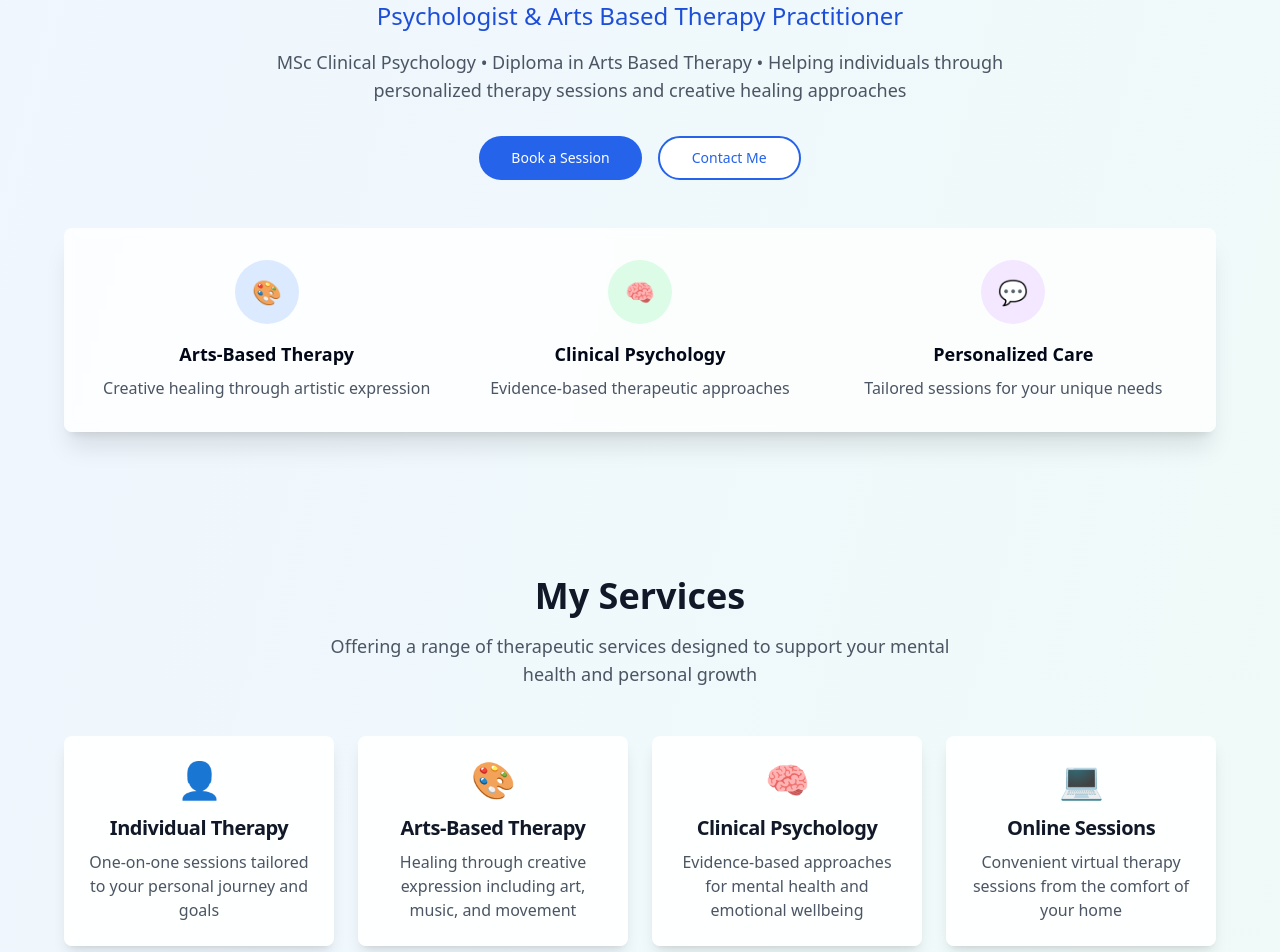
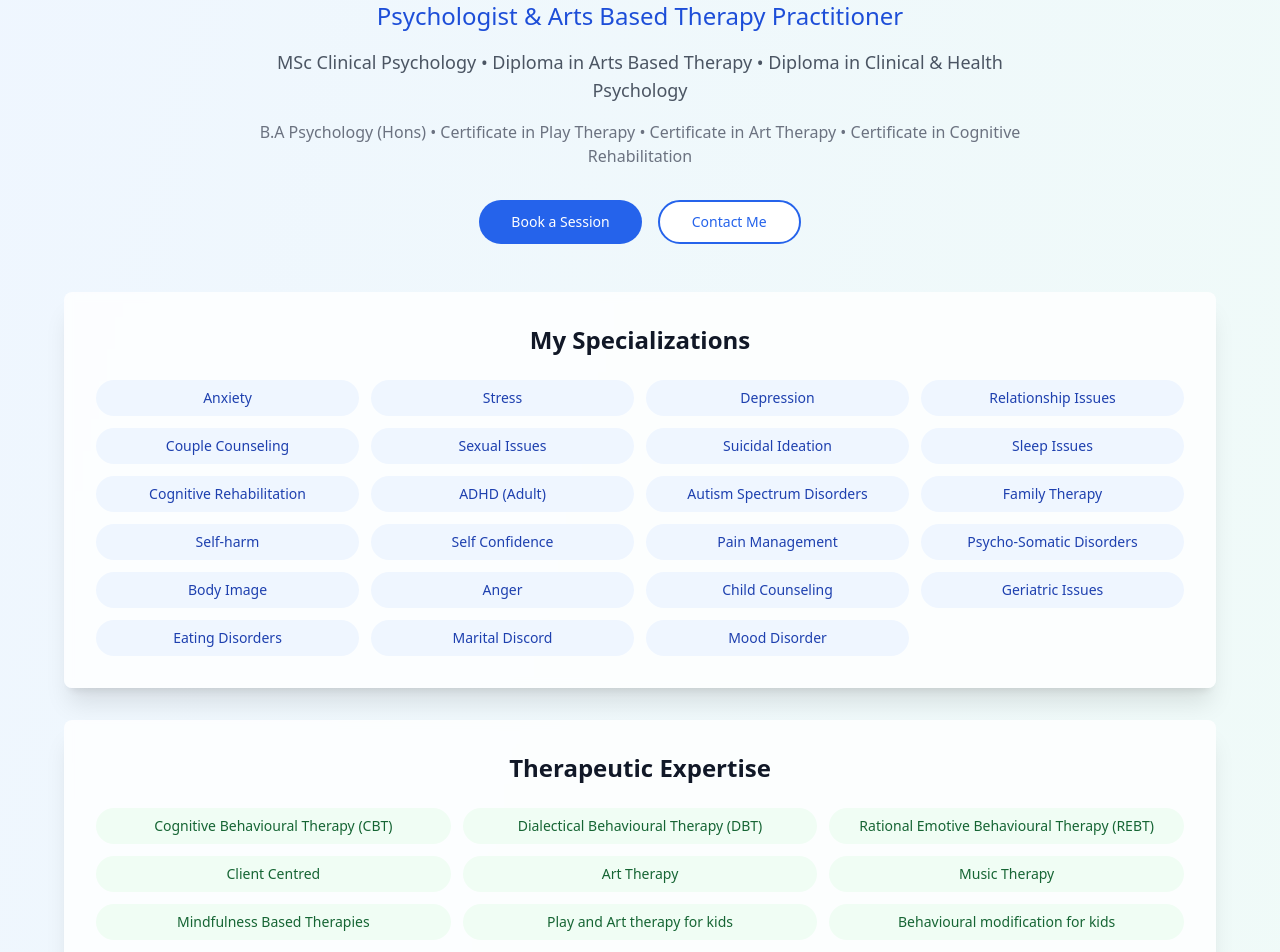
Before and after one commit to prerak-pms/charmi-shah, a React (Vite) app: page / in a window 1280 px wide. Shown: the part 340-1292 px from the top of the page. Built offline with nearby package versions, Linux system fonts and the light colour scheme.

Commit message:
Refactor: Update content and links
- Added educational background and training.
- Updated "Psychology Today" to "Click2Pro".
- Modified direct booking to redirect to Calendly.
- Changed contact to redirect to WhatsApp.
- Highlighted specializations and therapeutic expertise.

```diff
--- a/src/components/Contact.tsx
+++ b/src/components/Contact.tsx
@@ -4,7 +4,7 @@ import { Card, CardContent, CardHeader, CardTitle } from "@/components/ui/card";
 
 export const Contact = () => {
   const handlePhoneClick = () => {
-    window.open('tel:+919769397745', '_self');
+    window.open('https://wa.me/919769397745', '_blank');
   };
 
   const handleWhatsAppClick = () => {
@@ -12,7 +12,7 @@ export const Contact = () => {
   };
 
   const handleEmailClick = () => {
-    window.open('mailto:shahcharmi7745@gmail.com', '_self');
+    window.open('https://wa.me/919769397745', '_blank');
   };
 
   return (
@@ -23,7 +23,7 @@ export const Contact = () => {
             Get in Touch
           </h2>
           <p className="text-lg text-gray-600 max-w-2xl mx-auto">
-            Ready to start your healing journey? Reach out to me directly
+            Ready to start your healing journey? Reach out to me directly via WhatsApp
           </p>
         </div>
 
@@ -34,7 +34,7 @@ export const Contact = () => {
               <CardTitle className="text-lg text-gray-900">Phone</CardTitle>
             </CardHeader>
             <CardContent className="text-center">
-              <p className="text-gray-600 mb-4">Call me directly for immediate support</p>
+              <p className="text-gray-600 mb-4">Connect via WhatsApp for immediate support</p>
               <Button
                 onClick={handlePhoneClick}
                 className="w-full bg-blue-600 hover:bg-blue-700 text-white"
@@ -63,15 +63,15 @@ export const Contact = () => {
           <Card className="bg-gradient-to-br from-purple-50 to-purple-100 border-0 shadow-lg hover:shadow-xl transition-all duration-300">
             <CardHeader className="text-center">
               <div className="text-4xl mb-2">✉️</div>
-              <CardTitle className="text-lg text-gray-900">Email</CardTitle>
+              <CardTitle className="text-lg text-gray-900">Quick Contact</CardTitle>
             </CardHeader>
             <CardContent className="text-center">
-              <p className="text-gray-600 mb-4">Send me an email</p>
+              <p className="text-gray-600 mb-4">Connect instantly via WhatsApp</p>
               <Button
                 onClick={handleEmailClick}
                 className="w-full bg-purple-600 hover:bg-purple-700 text-white"
               >
-                Send Email
+                Contact via WhatsApp
               </Button>
             </CardContent>
           </Card>
--- a/src/components/FreelancePlatforms.tsx
+++ b/src/components/FreelancePlatforms.tsx
@@ -19,10 +19,10 @@ export const FreelancePlatforms = () => {
       color: "from-green-50 to-green-100"
     },
     {
-      name: "Psychology Today",
-      description: "Find me on Psychology Today directory",
-      url: "https://www.psychologytoday.com",
-      icon: "📋",
+      name: "Click2Pro",
+      description: "Find me on Click2Pro directory",
+      url: "https://click2pro.com/psychologists/compassionate-and-understanding-psychologist-Charmi-Shah-516",
+      icon: "🔗",
       color: "from-purple-50 to-purple-100"
     },
     {
--- a/src/components/Hero.tsx
+++ b/src/components/Hero.tsx
@@ -3,6 +3,10 @@ import { Button } from "@/components/ui/button";
 import { Card } from "@/components/ui/card";
 
 export const Hero = () => {
+  const handleContactClick = () => {
+    window.open('https://wa.me/919769397745', '_blank');
+  };
+
   return (
     <section className="py-20 px-4 sm:px-6 lg:px-8">
       <div className="max-w-6xl mx-auto">
@@ -20,9 +24,12 @@ export const Hero = () => {
           <p className="text-xl md:text-2xl text-blue-700 mb-4">
             Psychologist & Arts Based Therapy Practitioner
           </p>
-          <p className="text-lg text-gray-600 mb-8 max-w-3xl mx-auto">
-            MSc Clinical Psychology • Diploma in Arts Based Therapy • Helping individuals through personalized therapy sessions
-            and creative healing approaches
+          <p className="text-lg text-gray-600 mb-4 max-w-3xl mx-auto">
+            MSc Clinical Psychology • Diploma in Arts Based Therapy • Diploma in Clinical & Health Psychology
+          </p>
+          <p className="text-base text-gray-500 mb-8 max-w-3xl mx-auto">
+            B.A Psychology (Hons) • Certificate in Play Therapy • Certificate in Art Therapy •
+            Certificate in Cognitive Rehabilitation
           </p>
           <div className="flex flex-col sm:flex-row gap-4 justify-center">
             <Button
@@ -36,36 +43,50 @@ export const Hero = () => {
               variant="outline"
               size="lg"
               className="border-2 border-blue-600 text-blue-600 hover:bg-blue-600 hover:text-white px-8 py-3 rounded-full transition-all duration-300"
-              onClick={() => document.getElementById('contact')?.scrollIntoView({ behavior: 'smooth' })}
+              onClick={handleContactClick}
             >
               Contact Me
             </Button>
           </div>
         </div>
 
+        {/* Specializations Section */}
+        <Card className="p-8 bg-white/80 backdrop-blur-sm border-0 shadow-xl mb-8">
+          <div className="text-center mb-6">
+            <h3 className="text-2xl font-bold text-gray-900 mb-4">My Specializations</h3>
+          </div>
+          <div className="grid md:grid-cols-3 lg:grid-cols-4 gap-3 text-center">
+            {[
+              "Anxiety", "Stress", "Depression", "Relationship Issues", "Couple Counseling",
+              "Sexual Issues", "Suicidal Ideation", "Sleep Issues", "Cognitive Rehabilitation",
+              "ADHD (Adult)", "Autism Spectrum Disorders", "Family Therapy", "Self-harm",
+              "Self Confidence", "Pain Management", "Psycho-Somatic Disorders", "Body Image",
+              "Anger", "Child Counseling", "Geriatric Issues", "Eating Disorders",
+              "Marital Discord", "Mood Disorder"
+            ].map((specialization, index) => (
+              <div key={index} className="bg-blue-50 px-3 py-2 rounded-full text-sm text-blue-800 font-medium">
+                {specialization}
+              </div>
+            ))}
+          </div>
+        </Card>
+
+        {/* Therapeutic Expertise Section */}
         <Card className="p-8 bg-white/80 backdrop-blur-sm border-0 shadow-xl">
-          <div className="grid md:grid-cols-3 gap-8 text-center">
-            <div className="flex flex-col items-center">
-              <div className="w-16 h-16 bg-blue-100 rounded-full flex items-center justify-center mb-4">
-                <span className="text-2xl">🎨</span>
+          <div className="text-center mb-6">
+            <h3 className="text-2xl font-bold text-gray-900 mb-4">Therapeutic Expertise</h3>
+          </div>
+          <div className="grid md:grid-cols-2 lg:grid-cols-3 gap-3 text-center">
+            {[
+              "Cognitive Behavioural Therapy (CBT)", "Dialectical Behavioural Therapy (DBT)",
+              "Rational Emotive Behavioural Therapy (REBT)", "Client Centred", "Art Therapy",
+              "Music Therapy", "Mindfulness Based Therapies", "Play and Art therapy for kids",
+              "Behavioural modification for kids"
+            ].map((therapy, index) => (
+              <div key={index} className="bg-green-50 px-3 py-2 rounded-full text-sm text-green-800 font-medium">
+                {therapy}
               </div>
-              <h3 className="font-semibold text-lg mb-2">Arts-Based Therapy</h3>
-              <p className="text-gray-600">Creative healing through artistic expression</p>
-            </div>
-            <div className="flex flex-col items-center">
-              <div className="w-16 h-16 bg-green-100 rounded-full flex items-center justify-center mb-4">
-                <span className="text-2xl">🧠</span>
-              </div>
-              <h3 className="font-semibold text-lg mb-2">Clinical Psychology</h3>
-              <p className="text-gray-600">Evidence-based therapeutic approaches</p>
-            </div>
-            <div className="flex flex-col items-center">
-              <div className="w-16 h-16 bg-purple-100 rounded-full flex items-center justify-center mb-4">
-                <span className="text-2xl">💬</span>
-              </div>
-              <h3 className="font-semibold text-lg mb-2">Personalized Care</h3>
-              <p className="text-gray-600">Tailored sessions for your unique needs</p>
-            </div>
+            ))}
           </div>
         </Card>
       </div>
```
